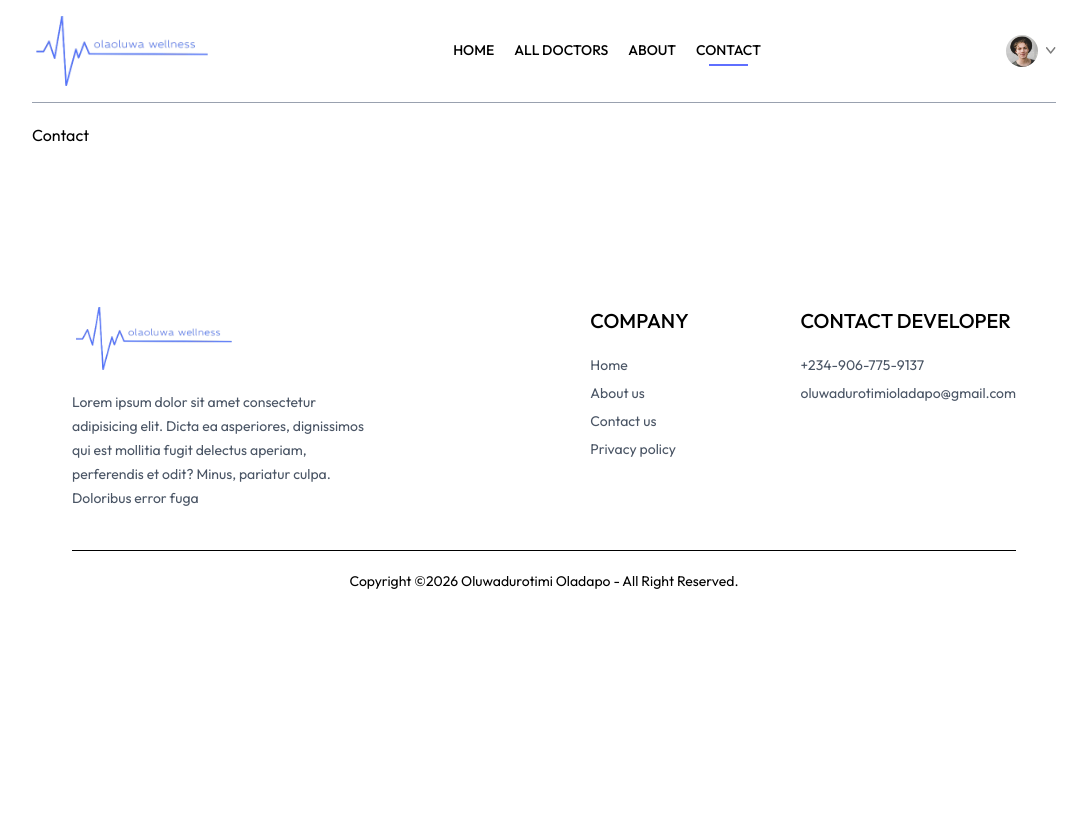
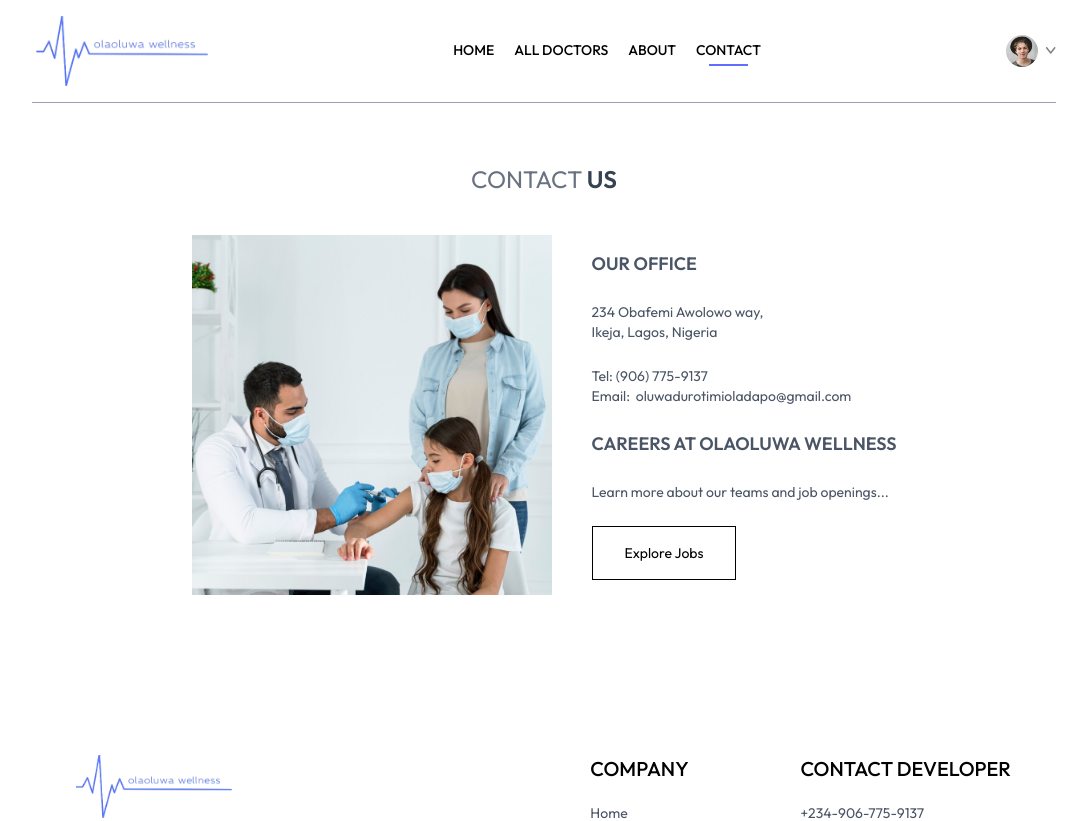
Before and after one commit to Olaoluwa19/olaoluwa-health, a React (Vite) app in the folder frontend/: page /contact in a window 1280 px wide. Shown: the top 821 px of the page, without its empty margins (96-1183 px from the left). Before the commit the page ends 800 px from the top, so only its background shows below. Built offline with nearby package versions, Linux system fonts and the light colour scheme.

Commit message:
feat: started, styled and added functionality to the contact form

```diff
--- a/frontend/src/pages/Contact.jsx
+++ b/frontend/src/pages/Contact.jsx
@@ -1,7 +1,50 @@
+import { assets } from "@/assets/assets_frontend/assets";
 import React from "react";
 
 const Contact = () => {
-  return <div>Contact</div>;
+  return (
+    <main>
+      <h2
+        id="contact-us-heading"
+        className="text-center text-2xl pt-10 text-gray-500"
+      >
+        CONTACT <span className="text-gray-700 font-semibold">US</span>
+      </h2>
+
+      <section className="my-10 flex flex-col justify-center md:flex-row gap-10 mb-28 text-sm">
+        <img
+          className="w-full md:max-w-90"
+          src={assets.contact_image}
+          alt="A Doctor, a nurse and a child being treated"
+          width="897"
+          height="897"
+          loading="lazy"
+        />
+        <address className="flex flex-col justify-center items-start gap-6 not-italic">
+          <h2 className="font-semibold text-lg text-gray-600">OUR OFFICE</h2>
+          <p className="text-gray-600">
+            234 Obafemi Awolowo way, <br /> Ikeja, Lagos, Nigeria
+          </p>
+          <p className="text-gray-600">
+            Tel: <a href="tel:906-775-9137">(906) 775-9137</a> <br /> Email:
+            &nbsp;
+            <a href="mailto:oluwadurotimioladapo@gmail.com">
+              oluwadurotimioladapo@gmail.com
+            </a>
+          </p>
+          <h3 className="font-semibold text-lg text-gray-600">
+            CAREERS AT OLAOLUWA WELLNESS
+          </h3>
+          <p className="text-gray-600">
+            Learn more about our teams and job openings...
+          </p>
+          <button className="border border-black px-8 py-4 text-sm hover:bg-black hover:text-white transition-all duration-500">
+            Explore Jobs
+          </button>
+        </address>
+      </section>
+    </main>
+  );
 };
 
 export default Contact;
```
